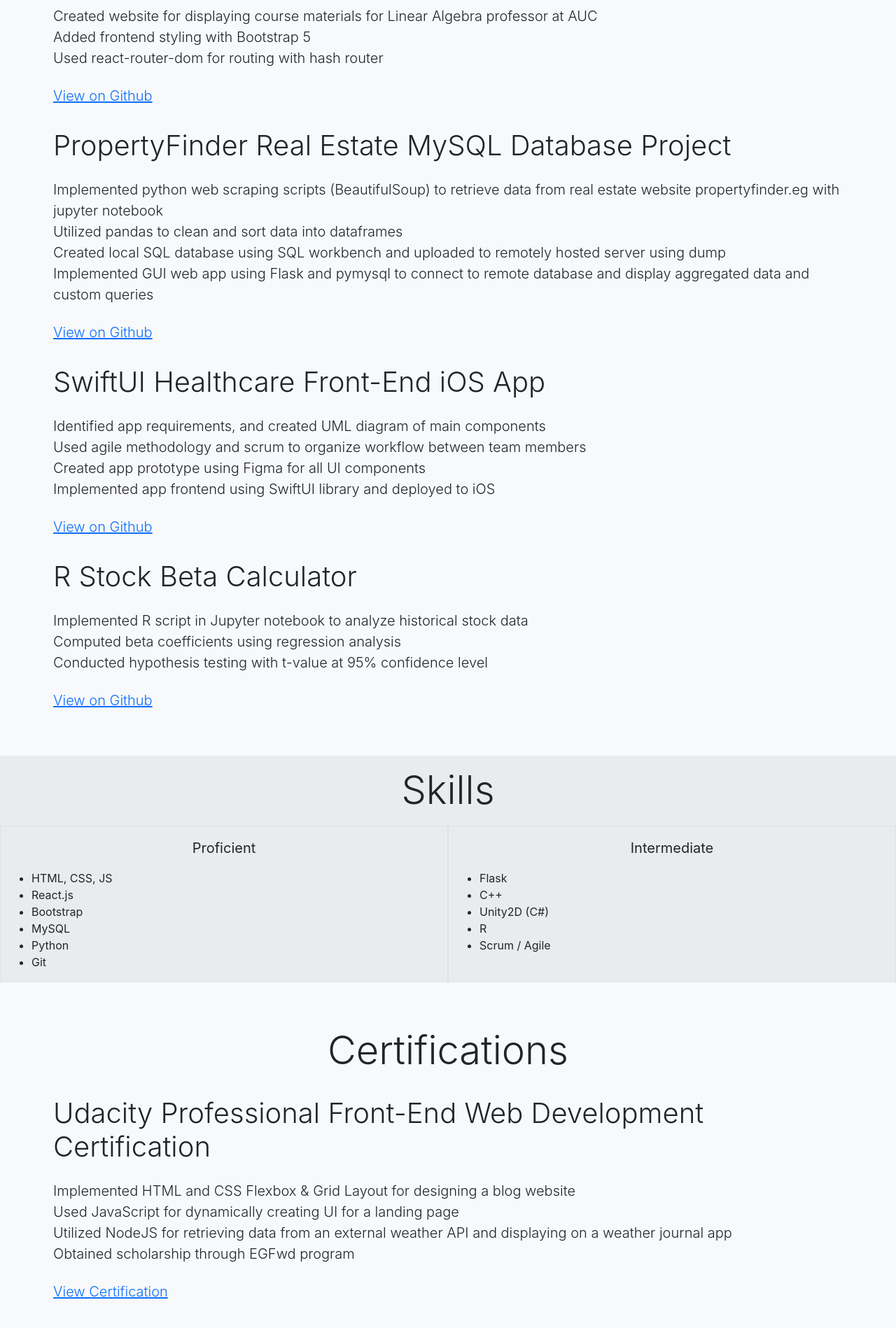
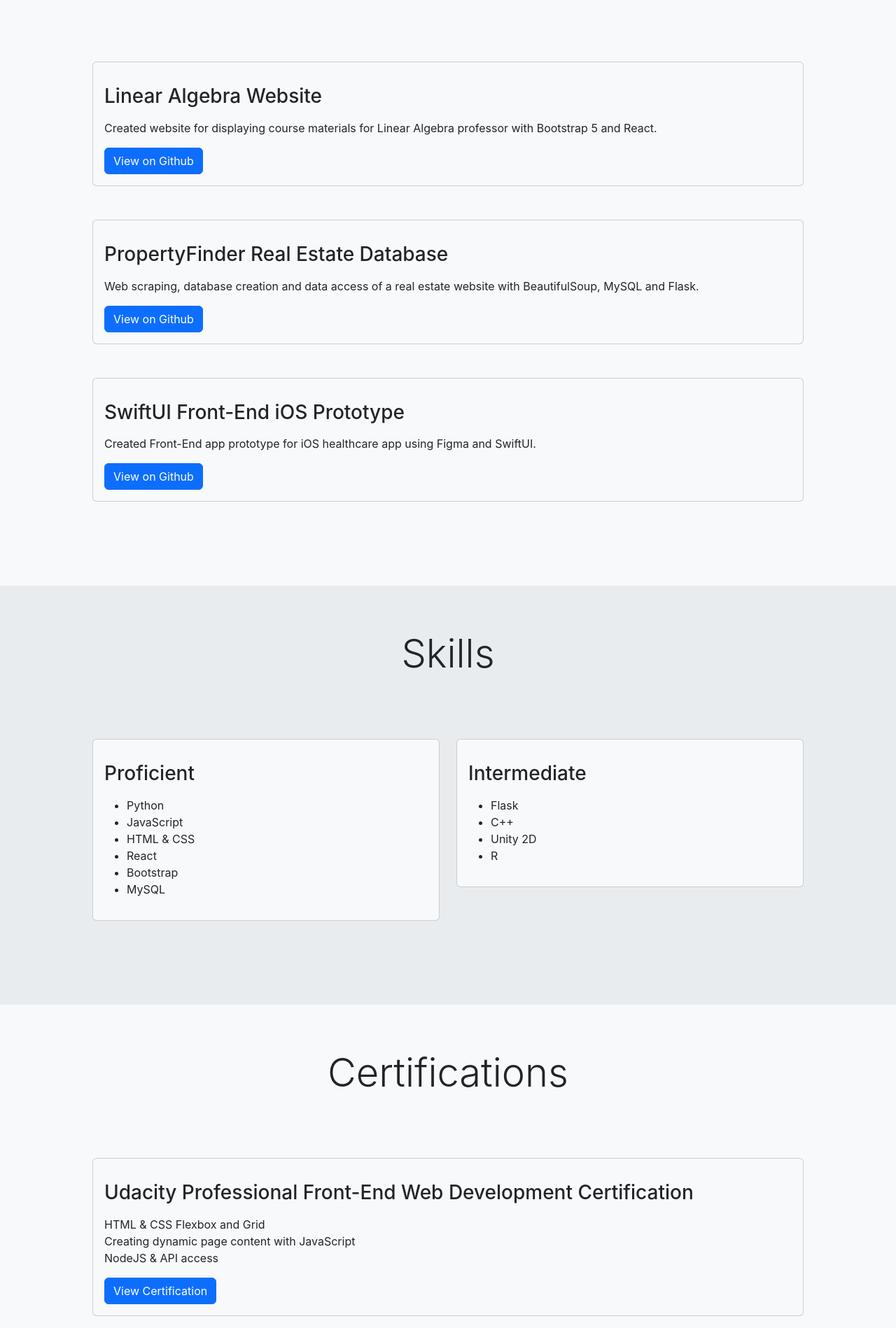
Before and after one commit to ibrahimelnemr/portfolio, a React (Create React App) app: page / in a window 1280 px wide. Shown: the part 718-2616 px from the top of the page at 70% size. Built offline with nearby package versions, Linux system fonts and the light colour scheme.

Commit message:
restructure components and change layout

```diff
--- a/src/App.css
+++ b/src/App.css
@@ -3,7 +3,7 @@
 }
 
 
-#about, #projects, #skills, #certifications, #resume, #contact {
+#about, #projects, #skills, #certifications, #resume {
   min-height: 40vh;
 }
 
--- a/src/components/About.js
+++ b/src/components/About.js
@@ -4,7 +4,7 @@ function About()
 {
 return(
 <>
-<div id="about" class="row p-0 m-0">
+<div id="about" class="row p-5 m-0">
     <div class="col-12">
         <div class="text-center p-2 m-2 display-4">
             About
--- a/src/components/Certifications.js
+++ b/src/components/Certifications.js
@@ -11,50 +11,63 @@ return(
         </div>
     </div>
 
-        <div className="col-12">
-        <div class="p-2 m-2 h1 fw-light">
+    <section class="p-5">
+      <div class="container">
+
+        <div class="row g-4 p-4">
+
+            {/* Card */}
+
+          <div class="col-md">
+            <div class="card bg-light text-dark">
+              <div class="card-body">
+                <div class="h1 mb-3">
+                </div>
+                <h3 class="card-title mb-3">
                 Udacity Professional Front-End Web Development Certification
-        </div>
-        <div class="p-2 m-2 fs-5 fw-light">
-        Implemented HTML and CSS Flexbox & Grid Layout for designing a blog website
+
+                </h3>
+                <p class="card-text">
+                HTML & CSS Flexbox and Grid
                 <br/>
-        Used JavaScript for dynamically creating UI for a landing page
+                Creating dynamic page content with JavaScript
                 <br/>
-        Utilized NodeJS for retrieving data from an external weather API and displaying on a weather journal app
-        <br/>
-        Obtained scholarship through EGFwd program
-        </div>
-        <div class="p-2 m-2 fs-5 fw-light">
-            <a href="https://graduation.udacity.com/confirm/PJ42XA24" target="_blank">
-                View Certification
-            </a>
+                NodeJS & API access
+                </p>
+                <a href="https://graduation.udacity.com/confirm/PJ42XA24" class="btn btn-primary">View Certification</a>
               </div>
             </div>
+          </div>
+          </div> {/* End of Row */}
+
+          <div class="row g-4 p-4">
+
+          {/* Card */}
+          <div class="col-md">
+            <div class="card bg-light text-dark">
+              <div class="card-body">
+                <div class="h1 mb-3"></div>
+                <h3 class="card-title mb-3">
+                Introduction to Game Development in Unity Certification
+                </h3>
+                <p class="card-text">
+                Setup and interface of Unity Game Engine
+                <br/>
+                C# for game logic
+
+                </p>
+                <a href="https://drive.google.com/file/d/1djqL4j2jHbNh9_B0nZlHq3312lJAVokw/view" class="btn btn-primary">View Certification</a>
+              </div>
+            </div>
+          </div>
+          </div>  {/* End of Row */}
+          {/* Card */}
+      </div>
+    </section>
 
 
-    <div className="col-12">
-        <div class="p-2 m-2 h1 fw-light">
-        Introduction to Game Development in Unity Certification
-        </div>
-        <div class="p-2 m-2 fs-5 fw-light">
-        Learned setup and interface of Unity Game Engine
-        <br/>
-        Utilized C# and object-oriented programming to create scripts
-        <br/>
-        Created clones of preexisting games
-        <br/>
-        Designed and implemented original game from scratch as final project
-        <br/>
-        Obtained certification through summer bootcamp at GOMYCODE
-        </div>
-        <div class="p-2 m-2 fs-5 fw-light">
-            <a href="https://drive.google.com/file/d/1djqL4j2jHbNh9_B0nZlHq3312lJAVokw/view" target="_blank">
-                View Certification
-            </a>
-        </div>
 </div>
 
-</div>
 
 </>
 
--- a/src/components/Main.js
+++ b/src/components/Main.js
@@ -18,8 +18,8 @@ return(
     <Skills/>
     <Certifications/>
 
-    {/* <Resume/>
-    <Contact/> */}
+    {/* <Resume/>*/}
+    {/* <Contact/>  */}
     {/* <Footer/> */}
 
   </main>
--- a/src/components/Projects.js
+++ b/src/components/Projects.js
@@ -13,97 +13,77 @@ return(
         </div>
     </div>
 
+    <section class="p-5">
+      <div class="container">
 
-    <div className="col-12 ">
-        <div class="p-2 m-2 h1 fw-light">
-            Linear Algebra Website
-        </div>
-        <div class="p-2 m-2 fs-5 fw-light">
-        Created website for displaying course materials for Linear Algebra professor at AUC
-        <br/>
-        Added frontend styling with Bootstrap 5
-        <br/>
-        Used react-router-dom for routing with hash router
-        </div>
-        <div class="p-2 m-2 fs-5 fw-light">
-            <a href="https://github.com/iwelnemr/linear-algebra-website" target="_blank">
-                View on Github
-            </a>
-        </div>
-    </div>
+        <div class="row g-4 p-4">
 
-    <div className="col-12 ">
-        <div class="p-2 m-2 h1 fw-light">
-            PropertyFinder Real Estate MySQL Database Project
+            {/* Card */}
 
-        </div>
-        <div class="p-2 m-2 fs-5 fw-light">
+          <div class="col-md">
+            <div class="card bg-light text-dark">
+              <div class="card-body">
+                <div class="h1 mb-3">
+                </div>
+                <h3 class="card-title mb-3">
+                    Linear Algebra Website
+                </h3>
+                <p class="card-text">
+                Created website for displaying course materials for Linear Algebra professor with Bootstrap 5 and React.
+                </p>
+                <a href="https://github.com/iwelnemr/linear-algebra-website" class="btn btn-primary">View on Github</a>
+              </div>
+            </div>
+          </div>
+          </div> {/* End of Row */}
 
-        Implemented python web scraping scripts (BeautifulSoup) to retrieve data from real estate website propertyfinder.eg with jupyter notebook
-        <br/>
-        Utilized pandas to clean and sort data into dataframes
-        <br/>
-        Created local SQL database using SQL workbench and uploaded to remotely hosted server using dump
-        <br/>
-        Implemented GUI web app using Flask and pymysql to connect to remote database and display aggregated data and custom queries
-        <br/>
-        </div>
-        <div class="p-2 m-2 fs-5 fw-light">
-            <a href="https://github.com/iwelnemr/property-finder-db" target="_blank">
-                View on Github
-            </a>
-        </div>
-    </div>
+          <div class="row g-4 p-4">
 
-    <div className="col-12 ">
-        <div class="p-2 m-2 h1 fw-light">
-        SwiftUI Healthcare Front-End iOS App
-        </div>
-        <div class="p-2 m-2 fs-5 fw-light">
-        Identified app requirements, and created UML diagram of main components
+          {/* Card */}
+          <div class="col-md">
+            <div class="card bg-light text-dark">
+              <div class="card-body">
+                <div class="h1 mb-3"></div>
+                <h3 class="card-title mb-3">
+                PropertyFinder Real Estate Database
+                </h3>
+                <p class="card-text">
+                Web scraping, database creation and data access of a real estate website with BeautifulSoup, MySQL and Flask.
 
-        <br/>
-        Used agile methodology and scrum to organize workflow between team members
+                </p>
+                <a href="https://github.com/iwelnemr/property-finder-db" class="btn btn-primary">View on Github</a>
+              </div>
+            </div>
+          </div>
+          </div>  {/* End of Row */}
+          {/* Card */}
 
-        <br/>
-        Created app prototype using Figma for all UI components
-        <br/>
-        Implemented app frontend using SwiftUI library and deployed to iOS
-        </div>
-        <div class="p-2 m-2 fs-5 fw-light">
-            <a href="https://github.com/iwelnemr/wecare-swiftui-app" target="_blank">
-                View on Github
-            </a>
-        </div>
-    </div>
+          <div class="row g-4 p-4">
+
+        {/* Card */}
+          <div class="col-md">
+            <div class="card bg-light text-dark">
+              <div class="card-body">
+                <div class="h1 mb-3">
+                </div>
+                <h3 class="card-title mb-3">
+                SwiftUI Front-End iOS Prototype
+                </h3>
+                <p class="card-text">
+                Created Front-End app prototype for iOS healthcare app using Figma and SwiftUI.
+                </p>
+                <a href="https://github.com/iwelnemr/wecare-swiftui-app" class="btn btn-primary">View on Github</a>
+              </div>
+            </div>
+          </div> {/* End of Row */}
 
 
-    <div className="col-12 ">
-        <div class="p-2 m-2 h1 fw-light">
-            R Stock Beta Calculator
-        </div>
-        <div class="p-2 m-2 fs-5 fw-light">
-        Implemented R script in Jupyter notebook to analyze historical stock data
-        <br/>
-        Computed beta coefficients using regression analysis
-        <br/>
-        Conducted hypothesis testing with t-value at 95% confidence level
-        </div>
-        <div class="p-2 m-2 fs-5 fw-light">
-            <a href="https://github.com/iwelnemr/r-stock-beta-calculator" target="_blank">
-                View on Github
-            </a>
-        </div>
-    </div>
 
-    {/* <div  class="col-12">
+      </div>
+      </div>
+    </section>
 
-        <div className="d-flex justify-content-center">
-            <div className="w-75 m-5">
-                <Carousel2/>
-            </div>
-        </div>
-    </div> */}
+
 </div>
 </>
 
--- a/src/components/Skills.js
+++ b/src/components/Skills.js
@@ -4,41 +4,92 @@ function Skills() {
 return(
 
 <>
-<div id="skills" class="row p-0 m-0">
+<div id="skills" class="row p-5 m-0">
     <div class="col-12">
         <div class="text-center p-2 m-2 display-4">
             Skills
         </div>
     </div>
 
-    <div  class="col-6 border">
+    <section class="p-5">
+      <div class="container">
 
-        <div class="text-center p-2 m-2 fs-5">
+        <div class="row g-4 p-4">
+
+            {/* Card */}
+
+          <div class="col-md">
+            <div class="card bg-light text-dark">
+              <div class="card-body">
+                <div class="h1 mb-3">
+                </div>
+                <h3 class="card-title mb-3">
                 Proficient
-        </div>
+                </h3>
 
-        <ul>
-            <li>HTML, CSS, JS</li>
-            <li>React.js</li>
-            <li>Bootstrap</li>
-            <li>MySQL</li>
-            <li>Python</li>
-            <li>Git</li>
-        </ul>
+                <ul>
+                    <li>
+                    Python
+                    </li>
+                    <li>
+                    JavaScript
+                    </li>
+                    <li>
+                    HTML & CSS
+                    </li>
+                    <li>
+                    React
+                    </li>
+                    <li>
+                    Bootstrap
+                    </li>
+                    <li>
+                    MySQL
+                    </li>
+                </ul>
 
-    </div>
-    <div className="col-6 border">
-        <div class="text-center p-2 m-2 fs-5">
+
+
+              </div>
+            </div>
+          </div>
+
+
+
+
+          {/* Card */}
+          <div class="col-md">
+            <div class="card bg-light text-dark">
+              <div class="card-body">
+                <div class="h1 mb-3"></div>
+                <h3 class="card-title mb-3">
                 Intermediate
-        </div>
-        <ul>
-            <li>Flask</li>
-            <li>C++</li>
-            <li>Unity2D (C#)</li>
-            <li>R</li>
-            <li>Scrum / Agile</li>
-        </ul>
-    </div>
+                </h3>
+                <ul>
+                    <li>
+                    Flask
+                    </li>
+                    <li>
+                    C++
+                    </li>
+                    <li>
+                    Unity 2D
+                    </li>
+                    <li>
+                    R
+                    </li>
+                </ul>
+
+              </div>
+            </div>
+          </div>
+          </div>  {/* End of Row */}
+          {/* Card */}
+      </div>
+
+    </section>
+
+
 </div>
 </>
 
```
Also changed, not shown: src/components/Contact.js (+11 -6 lines). Lines whose indentation alone changed are shown as unchanged.
